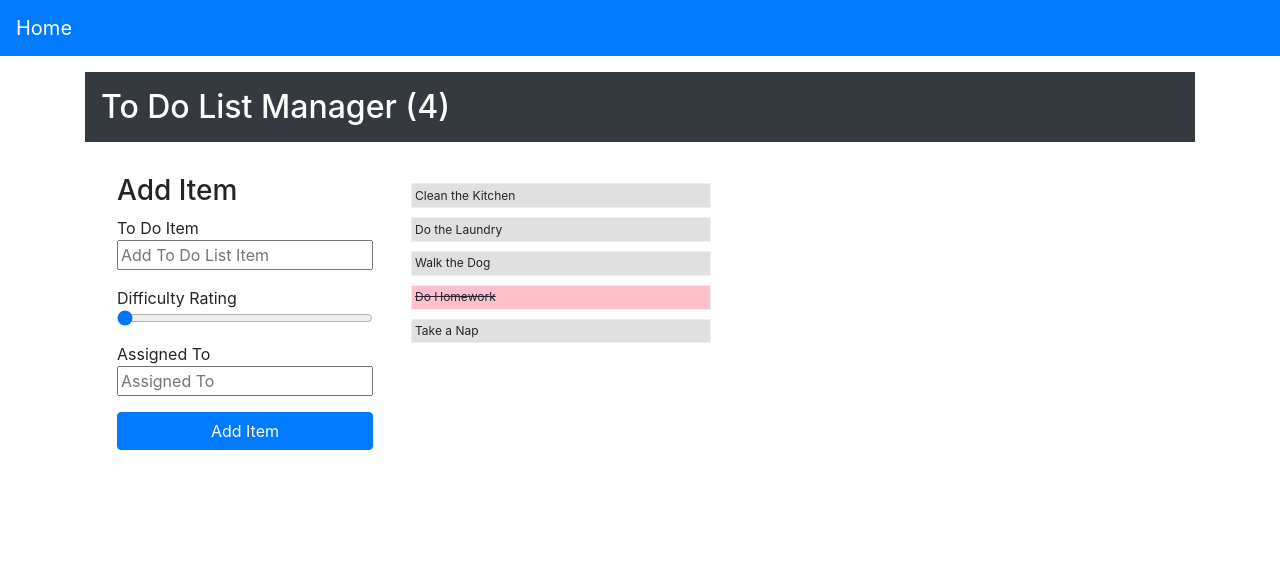
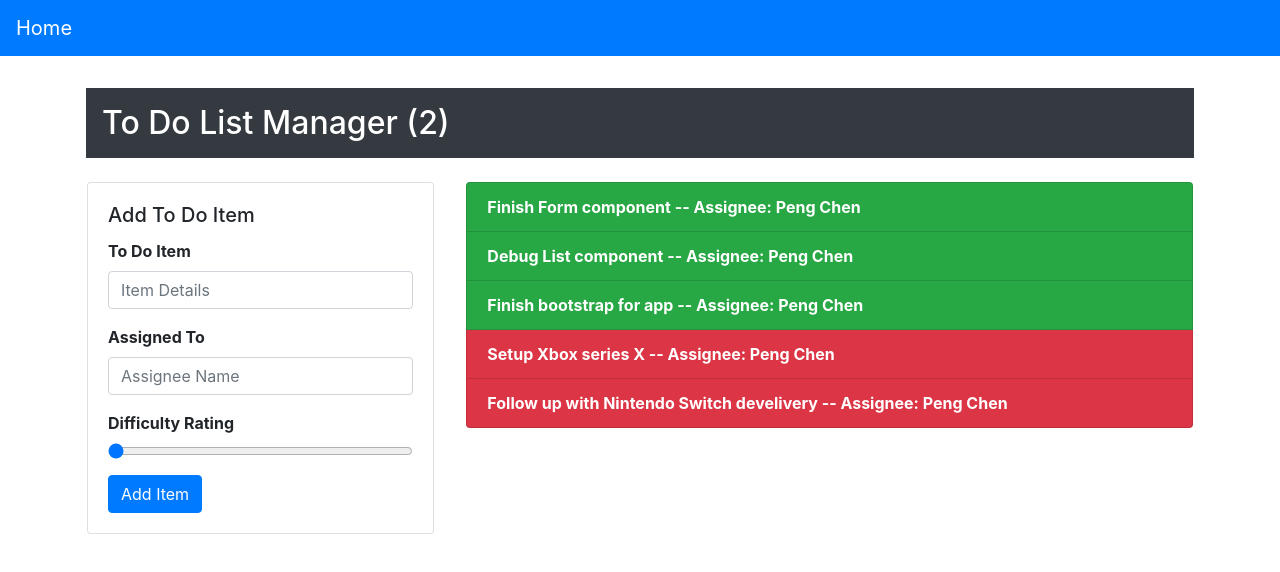
Before and after one commit to PengChen11/react-todo, a React (Create React App) app: page / in a window 1280 px wide. Shown: the top 572 px of the page. Built offline with nearby package versions, Linux system fonts and the light colour scheme.

Commit message:
phase1 done

```diff
--- a/src/App.js
+++ b/src/App.js
@@ -2,9 +2,10 @@ import {React, useState, useEffect} from 'react';
 import TodoForm from './components/todo/form';
 import TodoList from './components/todo/list';
 import Header from './components/header';
-import {Card} from 'react-bootstrap';
+import {Container, Row, Col} from 'react-bootstrap';
 import 'bootstrap/dist/css/bootstrap.min.css';
 import './todo.scss';
+import { v4 as uuidv4 } from 'uuid';
 
 export default function App (){
   let [list, setList] = useState([]);
@@ -27,34 +28,39 @@ export default function App (){
 
   useEffect(()=>{
     let initList = [
-      { _id: 1, complete: false, text: 'Clean the Kitchen', difficulty: 3, assignee: 'Person A'},
-      { _id: 2, complete: false, text: 'Do the Laundry', difficulty: 2, assignee: 'Person A'},
-      { _id: 3, complete: false, text: 'Walk the Dog', difficulty: 4, assignee: 'Person B'},
-      { _id: 4, complete: true, text: 'Do Homework', difficulty: 3, assignee: 'Person C'},
-      { _id: 5, complete: false, text: 'Take a Nap', difficulty: 1, assignee: 'Person B'},
+      { _id: uuidv4(), complete: true, text: 'Finish Form component', difficulty: 3, assignee: 'Peng Chen'},
+      { _id: uuidv4(), complete: true, text: 'Debug List component', difficulty: 2, assignee: 'Peng Chen'},
+      { _id: uuidv4(), complete: true, text: 'Finish bootstrap for app', difficulty: 4, assignee: 'Peng Chen'},
+      { _id: uuidv4(), complete: false, text: 'Setup Xbox series X', difficulty: 1, assignee: 'Peng Chen'},
+      { _id: uuidv4(), complete: false, text: 'Follow up with Nintendo Switch develivery', difficulty: 1, assignee: 'Peng Chen'},
     ];
     setList(initList);
+
   },[]);
+
+  useEffect(()=>{
+    document.title = `To Do List: ${list.filter(item => !item.complete).length}`;
+  });
 
   return (
     <>
       <Header/>
-      <main className='container'>
+      <Container className = 'p-3'>
         <h2 className = 'text-white bg-dark mt-3 p-3'>
         To Do List Manager ({list.filter(item => !item.complete).length})
         </h2>
-        <section className="todo">
-          <div>
+        <Row className='font-weight-bold'>
+          <Col lg={4} md={6} sm={12} className = 'p-3'>
             <TodoForm handleSubmit={addItem} />
-          </div>
-          <div>
+          </Col>
+          <Col lg={8} md={6} sm={12} className = 'p-3'>
             <TodoList
               list={list}
               handleComplete={toggleComplete}
             />
-          </div>
-        </section>
-      </main>
+          </Col>
+        </Row>
+      </Container>
     </>
   );
 }
--- a/src/components/todo/form.js
+++ b/src/components/todo/form.js
@@ -1,12 +1,17 @@
 import React, {useState} from 'react';
 import PropTypes from 'prop-types';
+import {Form, Button, Card} from 'react-bootstrap';
 
 export default function TodoForm (props){
 
   var [item, setItem] = useState({});
 
   function handleInputChange (e){
-    setItem( {...item, [e.target.name]: e.target.value } );
+    let itemUpdate = {
+      ...item,
+      [e.target.name]: e.target.value,
+    };
+    setItem(itemUpdate);
   }
 
   function handleSubmit (e) {
@@ -18,26 +23,48 @@ export default function TodoForm (props){
 
   return (
     <>
-      <h3>Add Item</h3>
-      <form onSubmit={handleSubmit}>
-        <label>
-          <span>To Do Item</span>
-          <input
-            name="text"
-            placeholder="Add To Do List Item"
-            onChange={handleInputChange}
-          />
-        </label>
-        <label>
-          <span>Difficulty Rating</span>
-          <input defaultValue="1" type="range" min="1" max="5" name="difficulty" onChange={handleInputChange} />
-        </label>
-        <label>
-          <span>Assigned To</span>
-          <input type="text" name="assignee" placeholder="Assigned To" onChange={handleInputChange} />
-        </label>
-        <button className='btn btn-primary'>Add Item</button>
-      </form>
+      <Form onSubmit={handleSubmit} >
+        <Card>
+          <Card.Body>
+            <Card.Title>Add To Do Item</Card.Title>
+
+            <Form.Group controlId="item">
+              <Form.Label>To Do Item</Form.Label>
+              <Form.Control
+                name="text"
+                type="text"
+                placeholder="Item Details"
+                onChange={handleInputChange}
+              />
+            </Form.Group>
+
+            <Form.Group controlId="assignee">
+              <Form.Label>Assigned To</Form.Label>
+              <Form.Control
+                name="assignee"
+                type="text"
+                placeholder="Assignee Name"
+                onChange={handleInputChange}
+              />
+            </Form.Group>
+
+            <Form.Group controlId="difficulty">
+              <Form.Label>Difficulty Rating</Form.Label>
+              <Form.Control
+                defaultValue="1"
+                type="range"
+                min="1"
+                max="5"
+                name="text"
+                placeholder="Assignee Name"
+                onChange={handleInputChange}
+              />
+            </Form.Group>
+
+            <Button variant="primary" type="submit">Add Item</Button>
+          </Card.Body>
+        </Card>
+      </Form>
     </>
   );
 }
--- a/src/components/todo/list.js
+++ b/src/components/todo/list.js
@@ -1,20 +1,21 @@
 import {React} from 'react';
 import PropTypes from 'prop-types';
+import {ListGroup} from 'react-bootstrap';
 
 export default function TodoList (props){
   return (
-    <ul>
+    <ListGroup className='text-white'>
       {props.list.map(item => (
-        <li
-          className={`complete-${item.complete.toString()}`}
+        <ListGroup.Item
+          className={`${item.complete? 'bg-success':'bg-danger'}`}
           key={item._id}
         >
           <span onClick={() => props.handleComplete(item._id)}>
-            {item.text}
+            {item.text} -- Assignee: {item.assignee}
           </span>
-        </li>
+        </ListGroup.Item>
       ))}
-    </ul>
+    </ListGroup>
   );
 }
 
```
